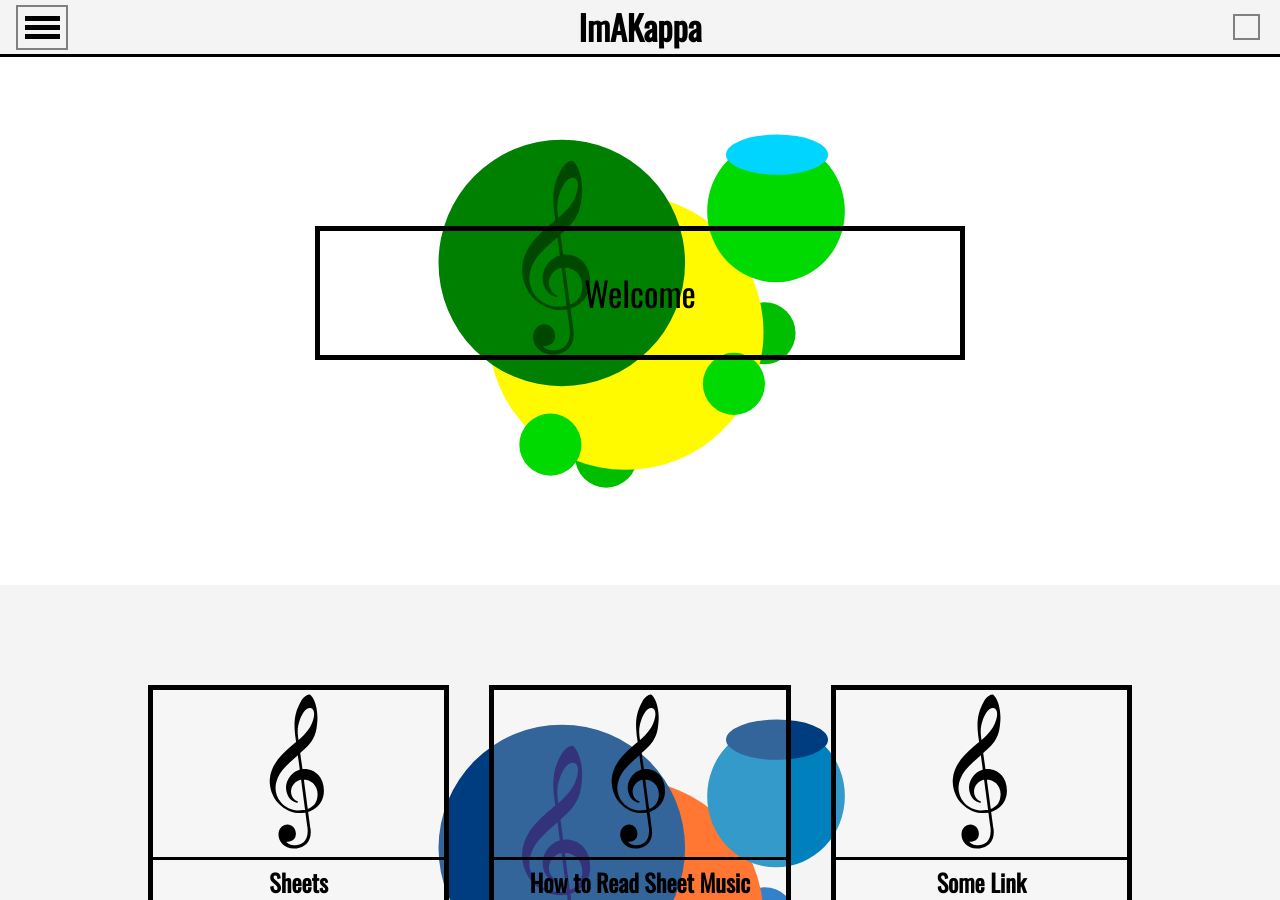
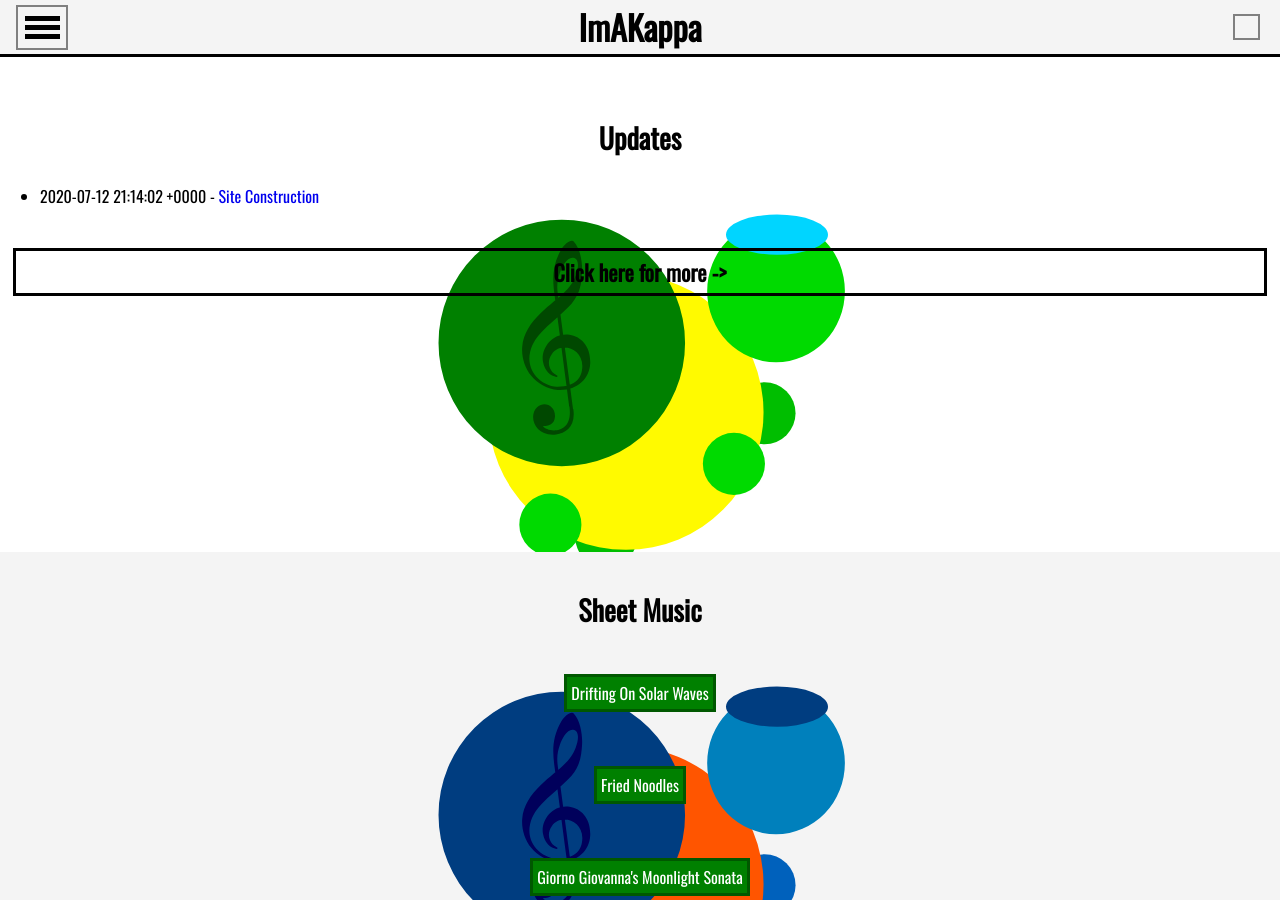
Before and after one commit to ImAKappa/imakappaJekyllOld, a Jekyll site: the page built from index.html, in a window 1280 px wide and 900 px high. Built offline with Jekyll 4.4.1, drawn with Linux system fonts in a browser that asks for light colours; some of the changed text lies outside the part shown.

Commit message:
Added updates section, reworked css layout

```diff
--- a/_layouts/yaboi.html
+++ b/_layouts/yaboi.html
@@ -4,13 +4,15 @@
     <meta charset="utf-8">
     <meta name="viewport" content="width=device-width, initial-scale=1.0">
     <title>{{ page.title }}</title>
-    <link rel="stylesheet" href="../assets/css/styles.css">
+    <link rel="stylesheet" href="/./assets/css/styles.css">
     <link href="https://fonts.googleapis.com/css2?family=Oswald&display=swap" rel="stylesheet">
-    <script src="../assets/scripts/appearance.js" defer></script>
+    <script src="/./assets/scripts/appearance.js" defer></script>
   </head>
   <body>
     {% include header.html %}
+    <main>
     {{ content }}
+    </main>
     {% include footer.html%}
   </body>
 </html>
--- a/assets/css/styles.scss
+++ b/assets/css/styles.scss
@@ -35,18 +35,31 @@ body {
   color: var(--main-text-color);
 }
 
+main {
+  margin-top: 8em;
+}
+
+section {
+  display: flex;
+  flex-direction: column;
+  margin: 0;
+  height: 48vh;
+  padding: 2em 0;
+}
+
 h1 {
   font-size: 3.4rem;
   margin: 0.5em;
 }
 
 h2 {
+  text-align: center;
   font-size: 2.8rem;
   margin: 1em;
 }
 
 h3 {
-  font-size: 2.4rem;
+  font-size: 2.2rem;
   margin: 1em;
 }
 
@@ -254,16 +267,20 @@ a.muse:hover {
   font-size: 3.4rem;
 }
 
-/* NAVIGATION */
-.navigation {
+/* SHEET PREVIEW SECTION */
+.sheet-preview {
   margin: 0;
   background-image: url('../images/blue-imakappa-channel-logo-2020.svg');
   background-position: center var(--backimg-v-pos);
   background-repeat: no-repeat;
   background-attachment: fixed;
   background-size: var(--backimg-size);
-  padding-top: 8em;
+  // padding-top: 8em;
   background-color: var(--secondary-bg-color);
+}
+
+.latest-score {
+  margin: auto;
 }
 
 /* UPDATES */
@@ -274,26 +291,10 @@ a.muse:hover {
   background-repeat: no-repeat;
   background-attachment: fixed;
   background-size: var(--backimg-size);
-  padding: 8em 0 16em;
-}
-
-.site-update {
-  flex: 1;
-  margin: 20px;
-  border: 5px solid black;
-  /* background-color: rgba(170, 170, 170, 0.2); */
 }
 
 .update-list li {
   margin-bottom: 1em;
-}
-
-.content-update {
-  flex: 2;
-  margin: 20px;
-  border: 5px solid black;
-  text-align: center;
-  /* background-color: rgba(170, 170, 170, 0.2); */
 }
 
 @media screen and (max-width: 960px) {
@@ -307,20 +308,20 @@ a.muse:hover {
 }
 
 /* TURTLE FACTS */
-.turtle-facts {
-  display: flex;
-  flex-direction: column;
-  height: 150px;
-  justify-content: center;
-  text-align: center;
-  background-image: url('../images/blue-imakappa-channel-logo-2020.svg');
-  background-position: center var(--backimg-v-pos);
-  background-repeat: no-repeat;
-  background-attachment: fixed;
-  background-size: var(--backimg-size);
-  padding: 16em 0 16em;
-  background-color: var(--secondary-bg-color);
-}
+// .turtle-facts {
+//   display: flex;
+//   flex-direction: column;
+//   height: 150px;
+//   justify-content: center;
+//   text-align: center;
+//   background-image: url('../images/blue-imakappa-channel-logo-2020.svg');
+//   background-position: center var(--backimg-v-pos);
+//   background-repeat: no-repeat;
+//   background-attachment: fixed;
+//   background-size: var(--backimg-size);
+//   padding: 16em 0 16em;
+//   background-color: var(--secondary-bg-color);
+// }
 
 
 /* ABOUT */
@@ -354,21 +355,15 @@ a.muse:hover {
 footer {
   display: flex;
   justify-content: center;
-  align-items: flex-end;
-  height: 128px;
+  align-items: flex-start;
+  height: 20vh;
   text-align: center;
-  padding: 35em 0 15em;
+  padding: 65vh 0 20vh;
   background-image: url('../images/imakappa-channel-logo-2020.svg');
   background-position: center var(--backimg-v-pos);
   background-repeat: no-repeat;
   background-attachment: fixed;
   background-size: var(--backimg-size);
-}
-
-@media screen and (max-width: 800px) {
-  footer {
-    align-items: flex-start;
-  }
 }
 
 
@@ -399,7 +394,7 @@ input[type="checkbox"] {
 
 .grid-3 {
   display: grid;
-  width: 80%;
+  // width: 80%;
   margin: auto;
   grid-template-columns: 1fr 1fr 1fr;
 }
@@ -421,40 +416,35 @@ input[type="checkbox"] {
   flex-direction: column;
   font-size: 1.6rem;
   padding: 0;
-  margin: 20px;
+  margin: 1em;
   justify-content: center;
   align-items: center;
   text-align: center;
   transition-duration: 0.4s;
 }
 
-.card:hover {
-  box-shadow: 0 14px 28px rgba(0,0,0,0.25), 0 10px 10px rgba(0,0,0,0.22);
-  transition: all 0.3s cubic-bezier(.25,.8,.25,1);
-}
-
-.card img {
-  max-width: 25%;
-}
+// .card:hover {
+//   box-shadow: 0 14px 28px rgba(0,0,0,0.25), 0 10px 10px rgba(0,0,0,0.22);
+//   transition: all 0.3s cubic-bezier(.25,.8,.25,1);
+// }
 
 .card a.card-link {
-  border: 5px solid black;
-  background-color: rgba(255, 255, 255, 0.2);
+  border: 3px solid black;
+  // background-color: rgba(255, 255, 255, 0.2);
   color: var(--main-text-color);
   margin: 0;
   padding: 1.5m 0;
   height: 100%;
+  width: 100%;
 }
 
-.card a.card-link:hover {
-  background-color: var(--main-bg-color);
-  border: 5px solid var(--main-text-color);
-  color: green;
-}
+// .card a.card-link:hover {
+//   background-color: var(--main-bg-color);
+//   border: 5px solid var(--main-text-color);
+//   color: green;
+// }
 
 .card h3 {
-  border-top: 3px solid black;
-  border-bottom: 3px solid black;
   margin: 0;
   padding: 0.5em;
 }
--- a/index.html
+++ b/index.html
@@ -4,63 +4,32 @@ title: "ImAKappa | Home"
 permalink: /
 ---
 
-<section class="banner">
-  <div class="banner-textbox">
-    <p class="banner-text">Welcome</p>
+<section class="updates">
+  <h2>Updates</h2>
+  <ul class="update-list">
+    {% for post in site.categories.updates limit:3 %}
+    <li>{{ post.date }} - <a href="{{ post.url }}">{{ post.title}}</a></li>
+    {% endfor %}
+  </ul>
+  <div class="card">
+    <a class="card-link sheets-card" href="/updates/">
+      <h3>Click here for more -></h3>
+    </a>
   </div>
 </section>
 
-<section class="navigation">
-  <div class="grid-3">
-    <div class="card">
-      <a class="card-link sheets-card" href="sheets.html">
-        <img src="assets/images/treble-clef-clker-free-vector-images-pixabay.svg" alt="An image/icon to do with sheets">
-        <h3>Sheets</h3>
-        <p>I have arrangements of some popular songs, and sheets of my own compositions. They are also free.</p>
-      </a>
+<section class="sheet-preview">
+  <h2>Sheet Music</h2>
+  {% for post in site.categories.sheet-posts limit:3 %}
+    <div class="latest-score">
+      <a class="sheet-link" href="{{ post.url }}">{{ post.title }}</a>
     </div>
-    <div class="card">
-      <a class="card-link read-sheets-card" href="howtoreadsheets.html">
-        <img src="assets/images/treble-clef-clker-free-vector-images-pixabay.svg" alt="An image/icon to do with reading sheet music">
-        <h3>How to Read Sheet Music</h3>
-        <p>Exactly, what it sounds like. Interactive too!</p>
-      </a>
-    </div>
-    <div class="card third-card">
-      <a class="card-link" href="#">
-        <img src="assets/images/treble-clef-clker-free-vector-images-pixabay.svg" alt="An image/icon to do with art">
-        <h3>Some Link</h3>
-        <p>Goes back to the top of the page.</p>
-      </a>
-    </div>
+  {% endfor %}
+  <div class="card">
+    <a class="card-link sheets-card" href="/sheets/">
+      <h3>Click here for more -></h3>
+    </a>
   </div>
 </section>
 
 <!-- Updates Section for news on new sheets or other information -->
-<section class="updates">
-  <div class="site-update">
-    <h2>Updates</h2>
-    <ul class="update-list">
-      <li class="latest-score">Latest score | <a class="sheet-link" href="sheet-music/fried-noodles/fried-noodles.html">Fried Noodles [Pink Guy]</a></li>
-      <li class="notes">Notes: 19 June 2020 - Site structure changed slightly.</li>
-      <li class="notes">Notes: 19 June 2020 - Dark mode added (default). No cookies implemented to allow preferred mode to persist.</li>
-    </ul>
-  </div>
-  <div class="content-update">
-    <h2>Latest Things</h2>
-    <p>As you might have noticed, this site is currently under construction.</p>
-    <p>From time to time I'll post sheet music updates</p>
-    <p>I might add my art too. Maybe some simple javascript games. I dunno.</p>
-  </div>
-</section>
-
-<section class="turtle-facts">
-  <h2>Turtle Facts</h2>
-  <div class="narrow-container">
-    <p>Turtles are one of the best animals</p>
-    <p>Their shells develop from their rib cage</p>
-    <p>The largest turtles are Leather Back sea turtles. They can reach up to 2m and can weigh up to 2000lbs</p>
-    <p>The smallest turtle is the Speckled Padloper turtle, about 8cm long and no more than 140g. They are found in South Africa.</p>
-  </div>
-  <h3>More turtle facts to come!</h3>
-</section>
```
Also changed, not shown: _posts/2020-07-10-welcome-to-jekyll.markdown (deleted, +0 -29 lines), _posts/updates/2020-07-12-site-update.html (deleted, +0 -26 lines), updates.html (added, +14 -0 lines), updates/_posts/2020-07-18-site-construction.md (added, +9 -0 lines).
